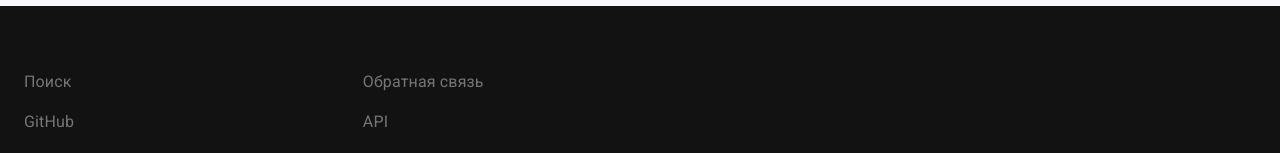
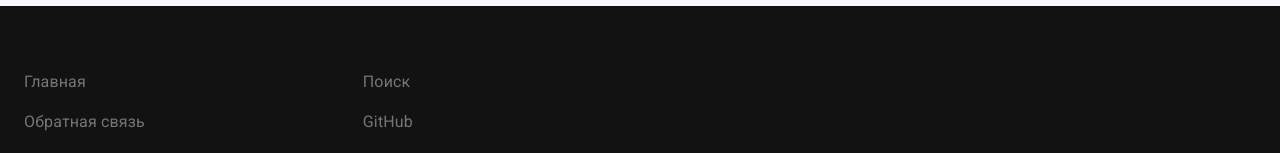
Before and after one commit to nikolaevv/edfree-web, a React (Create React App) app: page /api in a window 1280 px wide. Shown: the part 510-663 px from the top of the page. Built offline with nearby package versions, Linux system fonts and the light colour scheme.

Commit message:
feat: Add link to main page

```diff
--- a/src/components/footer/footer.js
+++ b/src/components/footer/footer.js
@@ -8,6 +8,12 @@ import './footer.css';
 const LinkBox = ({location, history}) => {
     return (
         <div className="link-box">
+            <Typography className="link">
+                <Link to="/">
+                    Главная
+                </Link>
+            </Typography>
+
             <Typography className="link">
                 <TextLink>
                     <span onClick={() => {
@@ -37,12 +43,9 @@ const LinkBox = ({location, history}) => {
 
             <Typography className="link">
                 <Link to="/api">
-
                     API
-
                 </Link>
             </Typography>
-
 
             <Typography className="link">
                 <TextLink href="/owners">
```
